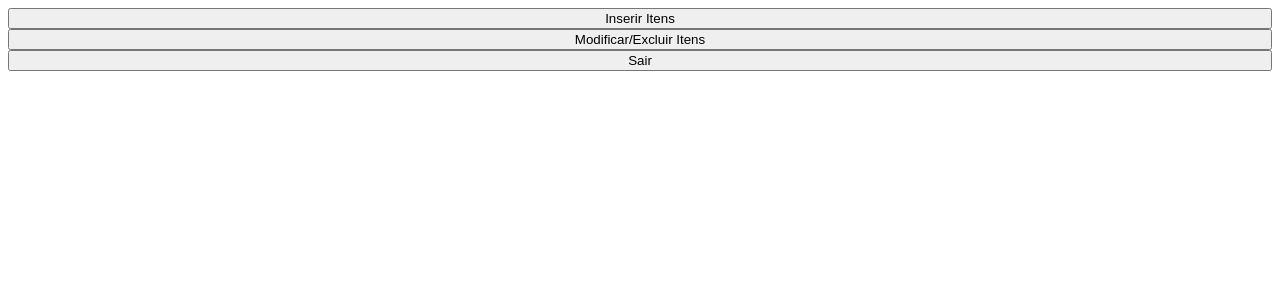
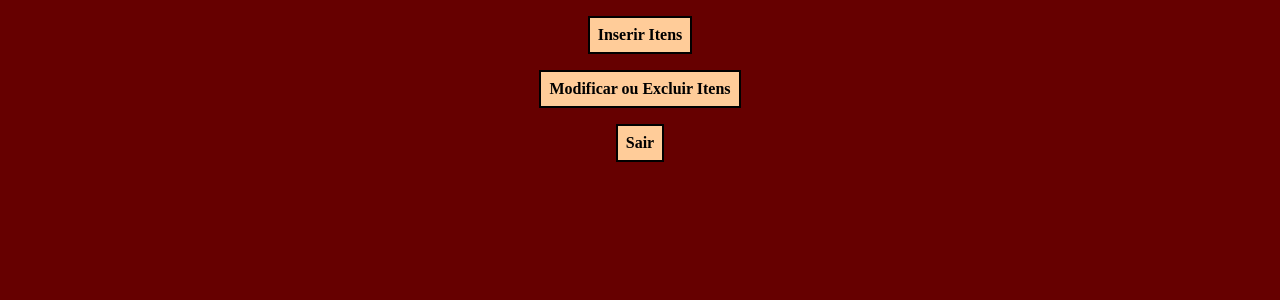
Before and after one commit to murilo9/site-artesanato, a PHP site: page /admin.php in a window 1280 px wide. Shown: the top 300 px of the page. Run offline with PHP 8.4, Linux system fonts and the light colour scheme; the visitor is signed in with stand-in values (Sample User, id 1).

Commit message:
Cadastro de itens pré-implementado; estilo do painel de admin

```diff
--- a/View/_header.php
+++ b/View/_header.php
@@ -3,7 +3,7 @@
     <head>
         <meta charset="UTF-8">
         <meta name="viewport" content="width=device-width, initial-scale=1.0">
-        <link rel="stylesheet" href="View/css/estilo.css">
+        <link rel="stylesheet" href="View/css/site.css">
         <script src="View/js/scripts.js"></script>
         <title>Bebê Coelinho</title>
     </head>
--- a/View/css/admin.css
+++ b/View/css/admin.css
@@ -1,9 +1,24 @@
-.flexbox{
-    display: flex;
+.main{
+    text-align: center;
 }
-.column{
-    flex-direction: column;
+form{
+    padding: 24px;
+    text-align: right;
 }
-.row{
-    flex-direction: row;
+form input, select, textarea{
+    margin-bottom: 8px;
 }
+body{
+    background: #660000;
+    color: white;
+    font-weight: bold;
+}
+body a, a:visited{
+    display: inline-block;
+    color: black;
+    background: #ffcc99;
+    border: 2px solid black;
+    padding: 8px;
+    margin: 8px;
+    text-decoration: none;
+}
--- a/admin.php
+++ b/admin.php
@@ -22,10 +22,10 @@
                         . "<input type='submit' value='Entrar'>"
                     . "</form>";
             }else if($_SESSION["logged"]){      //Caso esteja logado, exibe os botões de admin:
-                echo "<div class='flexbox column'>"
-                        . "<button>Inserir Itens</button>"
-                        . "<button>Modificar/Excluir Itens</button>"
-                        . "<button onclick='location=".'"'.'admin.php?sair=true'.'"'."'>Sair</button>"
+                echo "<div class='main'>"
+                        . "<a href='insert.php'>Inserir Itens</a><br>"
+                        . "<a>Modificar ou Excluir Itens</a><br>"
+                        . "<a href='admin.php?sair=true'>Sair</a>"
                     . "</div>";
             }
         ?>
```
Also changed, not shown: Controller/controller.php (+6 -4 lines), insert.php (added, +34 -0 lines), View/css/site.css (renamed from View/css/estilo.css).
